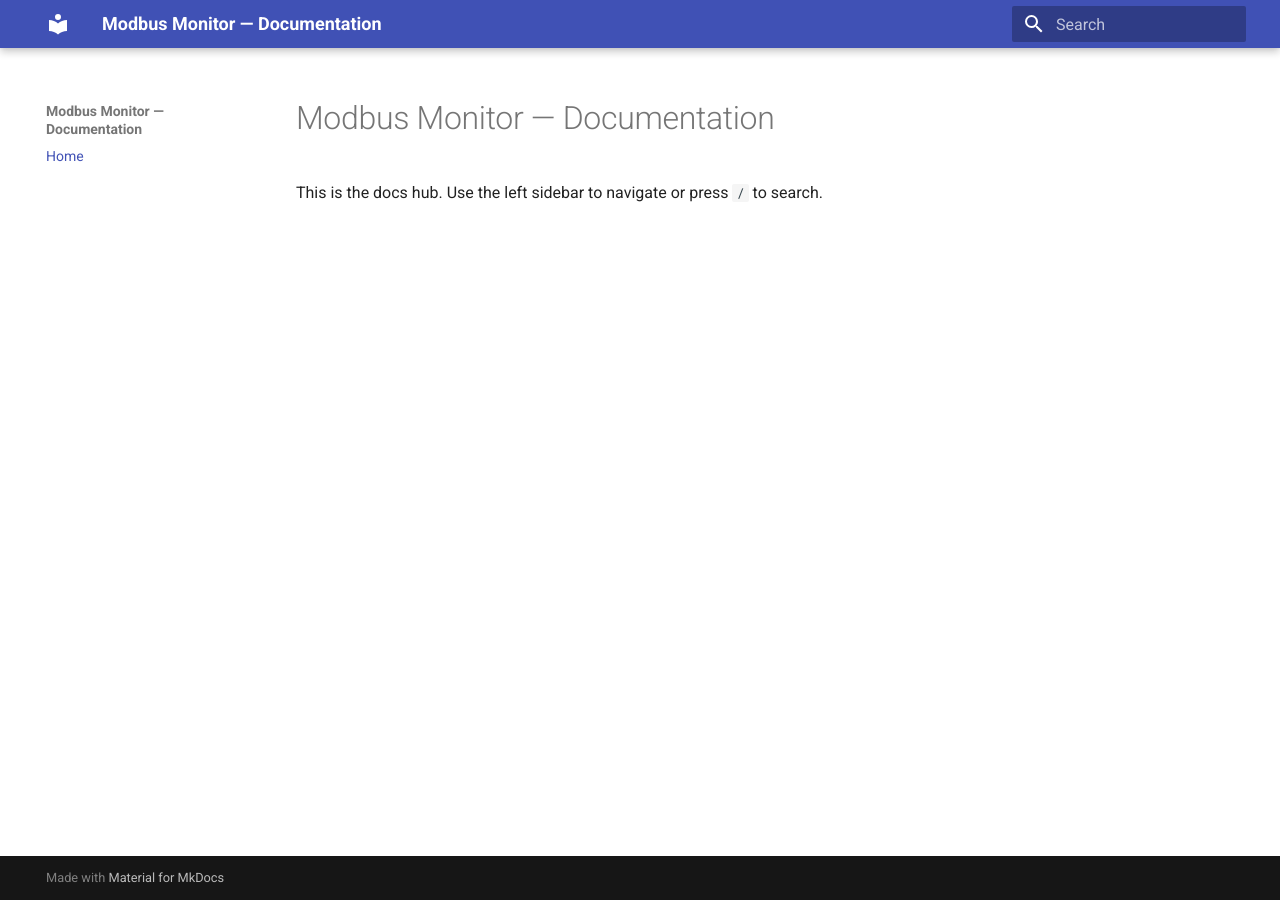
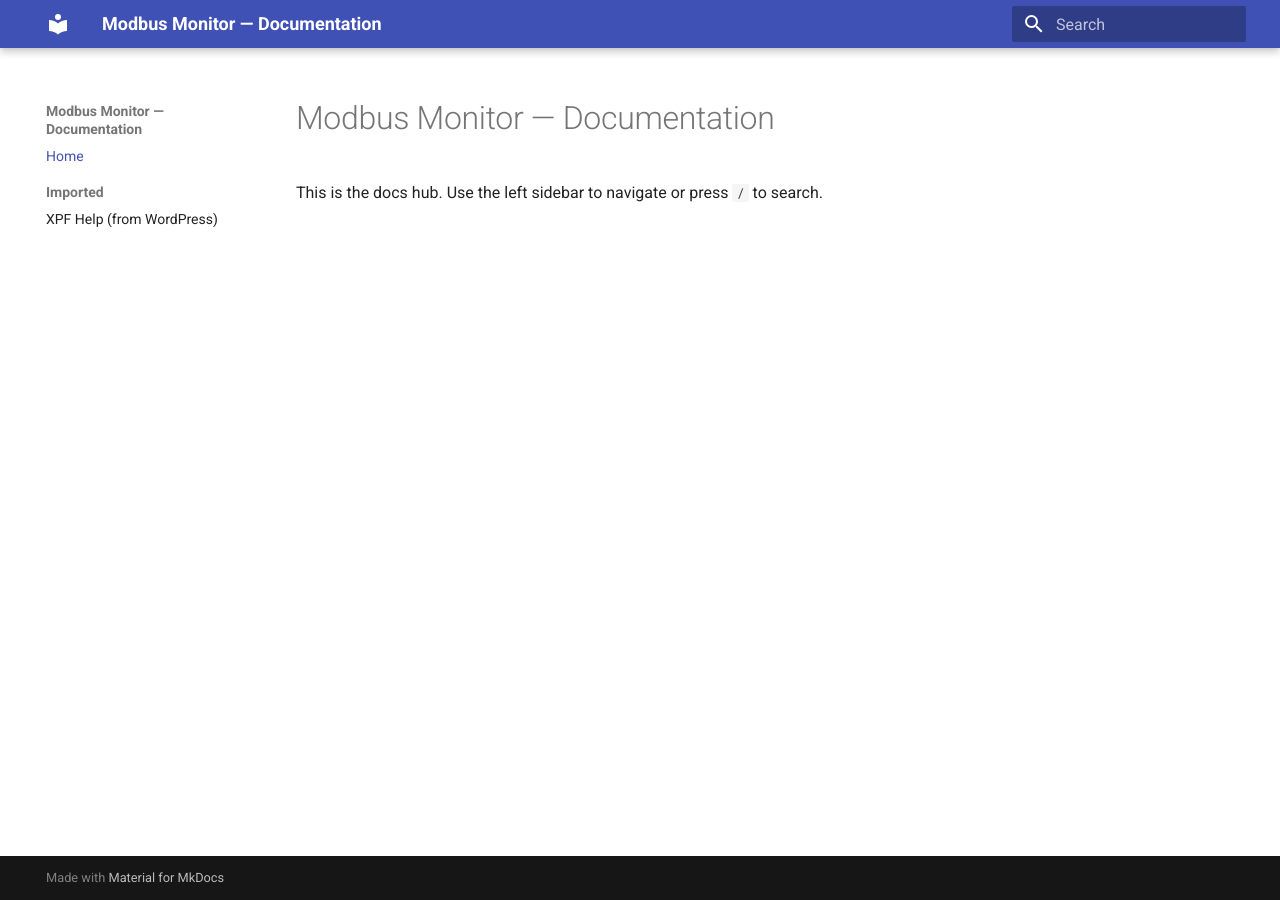
Before and after one commit to Modbus-Monitor/docs, an MkDocs documentation site: the page built from docs/index.md, in a window 1280 px wide. Built offline with MkDocs 1.6.1 and Material for MkDocs 9.7.7, drawn with Linux system fonts in a browser that asks for light colours.

Commit message:
Add imported XPF Help to navigation

```diff
--- a/mkdocs.yml
+++ b/mkdocs.yml
@@ -17,3 +17,5 @@ markdown_extensions:
       permalink: true
 nav:
   - Home: index.md
+  - Imported:
+      - XPF Help (from WordPress): imported/xpf-help.md
```
